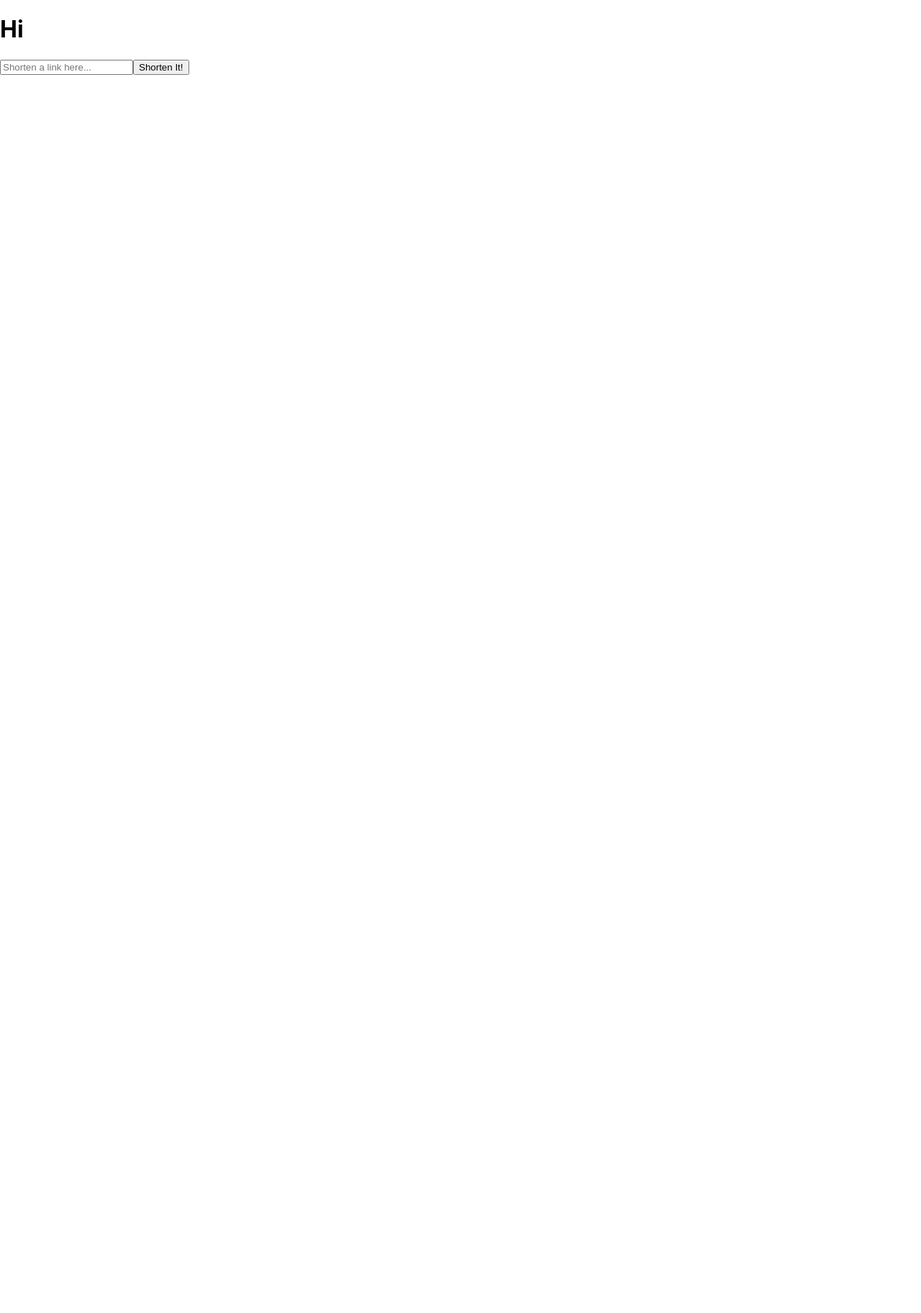
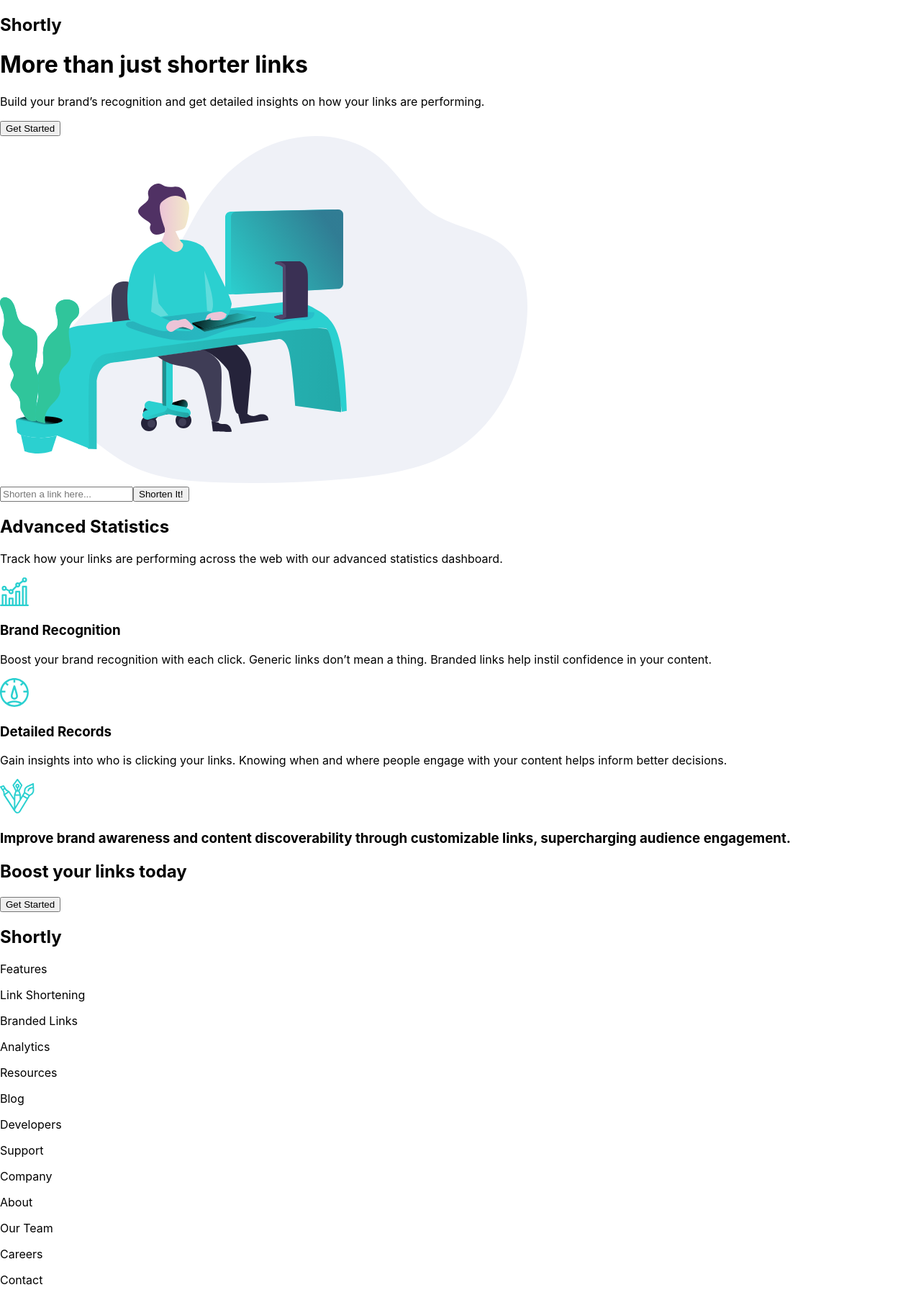
Before and after one commit to vikrambenipal/react-url-shortener-api-app, a React (Create React App) app: page / in a window 1280 px wide. Shown: the top 1824 px of the page at 72% size. Before the commit the page ends 800 px from the top, so only its background shows below. Built offline with nearby package versions, Linux system fonts and the light colour scheme.

Commit message:
built components and basic JSX for entire single page site

```diff
--- a/src/App.js
+++ b/src/App.js
@@ -1,11 +1,42 @@
 import React from 'react';
 import Form from './components/Form';
+import Nav from './components/Nav';
+import Card from './components/Card';
+import Footer from './components/Footer';
+import illustration from './images/illustration-working.svg';
+import brand_rec from './images/icon-brand-recognition.svg';
+import detailed_rec from './images/icon-detailed-records.svg';
+import fully_cust from './images/icon-fully-customizable.svg';
 
 const App = () => {
   return (
     <div className="App">
-      <h1>Hi</h1>
+      <Nav />
+      <div>
+        <div>
+          <h1>More than just shorter links</h1>
+          <p>Build your brand’s recognition and get detailed insights on how your links are performing.</p>
+          <button>Get Started</button>
+        </div>
+        <img src={illustration} alt=""></img>
+      </div>
       <Form />
+
+      <h2>Advanced Statistics</h2>
+      <p>Track how your links are performing across the web with our advanced statistics dashboard.</p>
+
+      <div>
+        <Card icon={brand_rec} title={"Brand Recognition"} info={"Boost your brand recognition with each click. Generic links don’t mean a thing. Branded links help instil confidence in your content."}/>
+        <Card icon={detailed_rec} title={"Detailed Records"} info={"Gain insights into who is clicking your links. Knowing when and where people engage with your content helps inform better decisions."}/>
+        <Card icon={fully_cust} title={"Improve brand awareness and content discoverability through customizable links, supercharging audience engagement."}/>
+      </div>
+
+      <div>
+        <h2>Boost your links today</h2>
+        <button>Get Started</button>
+      </div>
+
+      <Footer />
     </div>
   );
 }
--- /dev/null
+++ b/src/components/Card.js
@@ -0,0 +1,12 @@
+import React from 'react'
+
+const Card = ({ icon, title, info }) => {
+    return (
+        <div>
+            <img src={icon} alt=""></img>
+            <h3>{title}</h3>
+            <p>{info}</p>
+        </div>
+    )
+}
+export default Card;
--- /dev/null
+++ b/src/components/Footer.js
@@ -0,0 +1,39 @@
+import React from 'react'
+import fb from '../images/icon-facebook.svg';
+import ig from '../images/icon-instagram.svg';
+import twitter from '../images/icon-twitter.svg';
+import pin from '../images/icon-pinterest.svg';
+
+const Footer = () => {
+    return (
+        <div>
+            <h2>Shortly</h2>
+            <div>
+                <p>Features</p>
+                <p>Link Shortening</p>
+                <p>Branded Links</p>
+                <p>Analytics</p>
+            </div>
+            <div>
+                <p>Resources</p>
+                <p>Blog</p>
+                <p>Developers</p>
+                <p>Support</p>
+            </div>
+            <div>
+                <p>Company</p>
+                <p>About</p>
+                <p>Our Team</p>
+                <p>Careers</p>
+                <p>Contact</p>
+            </div>
+            <div>
+                <img src={fb} alt=""></img>
+                <img src={twitter} alt=""></img>
+                <img src={pin} alt=""></img>
+                <img src={ig} alt=""></img>
+            </div>
+        </div>
+    )
+}
+export default Footer;
--- /dev/null
+++ b/src/components/Nav.js
@@ -0,0 +1,11 @@
+import React from 'react'
+
+const Nav = () => {
+    return (
+        <div>
+            <h2>Shortly</h2>
+        </div>
+    )
+}
+
+export default Nav;
```
